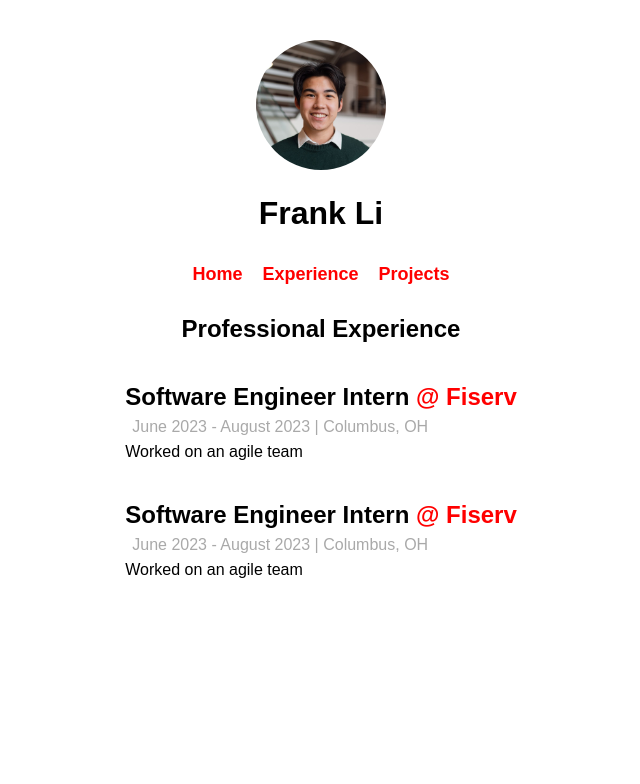
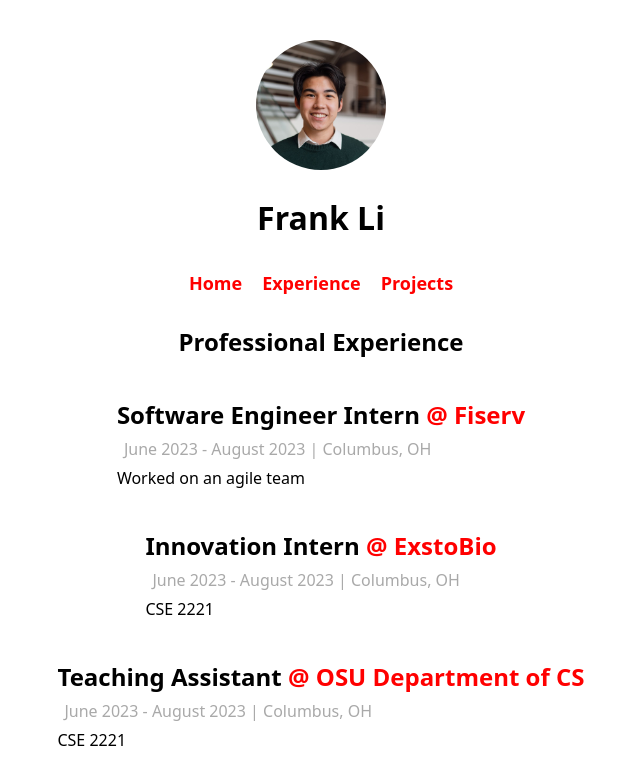
Before and after one commit to lifrank1/frankli, a React (Vite) app: page /experience in a window 1280 px wide. Shown: the top 784 px of the page, without its empty margins (319-959 px from the left). Built offline with nearby package versions, Linux system fonts and the light colour scheme.

Commit message:
cleaned up files/comments; added project page/data integration

```diff
--- a/components/ExperienceBlock.tsx
+++ b/components/ExperienceBlock.tsx
@@ -2,7 +2,7 @@ import React from "react";
 import '../src/App.css'
 
 
-function ExperienceBlock({ company, link, role, time, achievements, location }: { company: string, link: string, role: string, time: string, achievements: string, location: string }) {
+function ExperienceBlock({ company, link, role, time, achievements, location }: { company: string, link: string, role: string, time: string, achievements: string[], location: string }) {
 
       return [(
         <div>
--- a/components/NavBar.tsx
+++ b/components/NavBar.tsx
@@ -1,15 +1,35 @@
 import React from "react";
 import '../src/App.css'
-
+import { Link, Route, BrowserRouter as Router, Routes } from "react-router-dom";
+import Experience from "../pages/experience";
+import Home from "../pages/Home";
+import Projects from "../pages/Project";
 
 function NavBar() {
-
-      return [(
-        <html>
-            <div className = "nav-bar">
-
-            </div>
-        </html>)];
+  return [
+    <html>
+      <div className="nav-bar">
+        <Router>
+          <div className="navbar-container">
+            <Link to="/home" className="navbar-element">
+              Home
+            </Link>
+            <Link to="/experience" className="navbar-element">
+              Experience
+            </Link>
+            <Link to="/projects" className="navbar-element">
+              Projects
+            </Link>
+          </div>
+          <Routes>
+            <Route path="/home" Component={Home} />
+            <Route path="/experience" Component={Experience} />
+            <Route path="/projects" Component={Projects} />
+          </Routes>
+        </Router>
+      </div>
+    </html>,
+  ];
 }
 
-export default NavBar
+export default NavBar;
--- /dev/null
+++ b/components/ProjectBlock.tsx
@@ -0,0 +1,17 @@
+import React from "react";
+import '../src/App.css'
+
+
+function ProjectBlock({ name, link, techstack, desc}: { name: string, link: string, techstack: string, desc: string}) {
+
+      return [(
+        <div>
+            <div className = "experience-block">
+                <div className="experience-block-title">{name}</div>
+                <div className="experience-block-subinfo">{techstack} </div>
+                <div className="experience-block-desc">{desc}</div>
+            </div>
+        </div>)];
+}
+
+export default ProjectBlock
--- a/data/ExperienceData.tsx
+++ b/data/ExperienceData.tsx
@@ -10,7 +10,15 @@ export const ExperienceData  = [
         achievements: ["Worked on an agile team"]
     },
     {
-        company: "OSU Department of Computer Science",
+        company: "ExstoBio",
+        link: "https://www.fiserv.com/en.html",
+        role: "Innovation Intern",
+        location: "Columbus, OH",
+        time: "June 2023 - August 2023",
+        achievements: ["CSE 2221"]
+    },
+    {
+        company: "OSU Department of CS",
         link: "https://www.fiserv.com/en.html",
         role: "Teaching Assistant",
         location: "Columbus, OH",
--- a/data/ProjectData.tsx
+++ b/data/ProjectData.tsx
@@ -1,7 +1,8 @@
 export const ProjectData  = [
     {
         name: "attorney dashboard",
+        link: "google.com",
+        techstack: "python",
         desc: "Made an attorney dashboard",
-        link: "google.com"
     }
 ]
--- a/pages/Home.tsx
+++ b/pages/Home.tsx
@@ -1,9 +1,17 @@
 import React from "react";
 
 function Home() {
-    return (<div>
-            <h2>Hi, I'm Frank!</h2>
-            <p>I'm a junior studing computer science & engineering at the Ohio State University</p>
+    return (<div className = "home-text">
+                <h2>Hi, I'm Frank!</h2>
+                <p>I'm a junior studing computer science & engineering at the Ohio State University</p>
+
+                <p>This past summer of 2023, I interned at Fiserv, where I worked on the Cloud Security and Architecture Team</p>
+
+                <p>On campus, I research with Laine Rumreich. I'm also involved in the Big Data Analytics Association where I work on
+                    new member initiatives and helped redesign and rebuild an outdated website.
+                </p>
+
+                <p>Outside of academics, I love playing all kinds of sports, watching movies, and lifting! </p>
         </div>);
 }
 
--- a/pages/Project.tsx
+++ b/pages/Project.tsx
@@ -1,9 +1,23 @@
 import React from "react";
+import ProjectBlock from "../components/ProjectBlock";
+import { ProjectData } from "../data/ProjectData";
 
 function Projects() {
-    return (<div>
-            <h2>Projects</h2>
-        </div>);
-}
+    const projectData = ProjectData; // Assuming ExperienceData is an array of experiences
+
+    return (
+      <div className="experience-container">
+        <h2>Projects</h2>
+        {projectData.map((exp, index) => (
+          <ProjectBlock
+            name={exp.name}
+            link={exp.link}
+            techstack={exp.techstack}
+            desc={exp.desc}
+          />
+        ))}
+      </div>
+    );
+  }
 
 export default Projects
--- a/pages/experience.tsx
+++ b/pages/experience.tsx
@@ -5,26 +5,25 @@ import ExperienceBlock from '../components/ExperienceBlock'
 import React from 'react';
 
 function Experience() {
-  const testExp = ExperienceData[0]
+  const experienceData = ExperienceData; // Assuming ExperienceData is an array of experiences
 
-  return [(<div className="experience-container">
+  return (
+    <div className="experience-container">
       <h2>Professional Experience</h2>
-      <ExperienceBlock
-        company={testExp.company}
-        link={testExp.link}
-        role={testExp.role}
-        location={testExp.location}
-        time={testExp.time}
-        achievements={testExp.achievements[0]}
-      />
-      <ExperienceBlock
-        company={testExp.company}
-        link={testExp.link}
-        role={testExp.role}
-        location={testExp.location}
-        time={testExp.time}
-        achievements={testExp.achievements[0]}
-      /></div>)]
+      {experienceData.map((exp, index) => (
+        <ExperienceBlock
+          key={index} // Provide a unique key for each item in the map
+          company={exp.company}
+          link={exp.link}
+          role={exp.role}
+          location={exp.location}
+          time={exp.time}
+          achievements={exp.achievements}
+        />
+      ))}
+    </div>
+  );
 }
 
+
 export default Experience;
--- a/src/App.css
+++ b/src/App.css
@@ -3,7 +3,14 @@
   margin: 0 auto;
   padding: 2rem;
   text-align: center;
-  font-family: Arial, Helvetica, sans-serif;
+  font-family: system-ui, -apple-system, BlinkMacSystemFont, 'Segoe UI', Roboto, Oxygen, Ubuntu, Cantarell, 'Open Sans', 'Helvetica Neue', sans-serif;
+}
+
+.home-text{
+  display:flex;
+  flex-direction: column;
+  align-items: center;
+  justify-content: center;
 }
 
 .picture {
@@ -35,18 +42,18 @@
   display: flex;
   flex-direction: column;
   align-items: center;
-  height: 100vh; /* Set the body height to 100% of the viewport height */
-  margin: 0; /* Remove default body margin */
+  height: 100vh;
+  margin: 0;
 }
 
 .experience-block {
   display: flex;
   flex-direction: column;
   justify-content: flex-start;
-  align-items: flex-start; /* Align text to the left */
-  text-align: left; /* Set text alignment to the left */
-  max-width: 600px; /* Optional: Set a maximum width for the text block */
-  padding: 20px; /* Optional: Add padding for spacing */
+  align-items: flex-start;
+  text-align: left;
+  max-width: 600px;
+  padding: 20px;
 }
 
 .experience-block-title {
--- a/src/App.tsx
+++ b/src/App.tsx
@@ -1,29 +1,13 @@
-// Import component before using it
-import './App.css'
-import { Link, Route, BrowserRouter as Router, Routes} from 'react-router-dom';
-import Experience from '../pages/experience';
-import Home from '../pages/Home';
-import Projects from '../pages/Project';
+import NavBar from '../components/NavBar';
+import MeBlock from '../components/MeBlock';
 import React from 'react';
-import MeBlock from '../components/MeBlock';
 
 function App() {
 
   return (
     <div>
       <MeBlock/>
-      <Router>
-        <div className = "navbar-container">
-          <Link to="/home" className='navbar-element'>Home</Link>
-          <Link to="/experience" className='navbar-element'>Experience</Link>
-          <Link to="/projects" className='navbar-element'>Projects</Link>
-        </div>
-        <Routes>
-          <Route path="/home" Component={Home} />
-          <Route path="/experience" Component={Experience} />
-          <Route path="/projects" Component={Projects} />
-        </Routes>
-      </Router>
+      <NavBar/>
     </div>
   );
 }
```
Also changed, not shown: src/Experience.tsx (deleted, +0 -20 lines), src/Message.tsx (deleted, +0 -15 lines).
